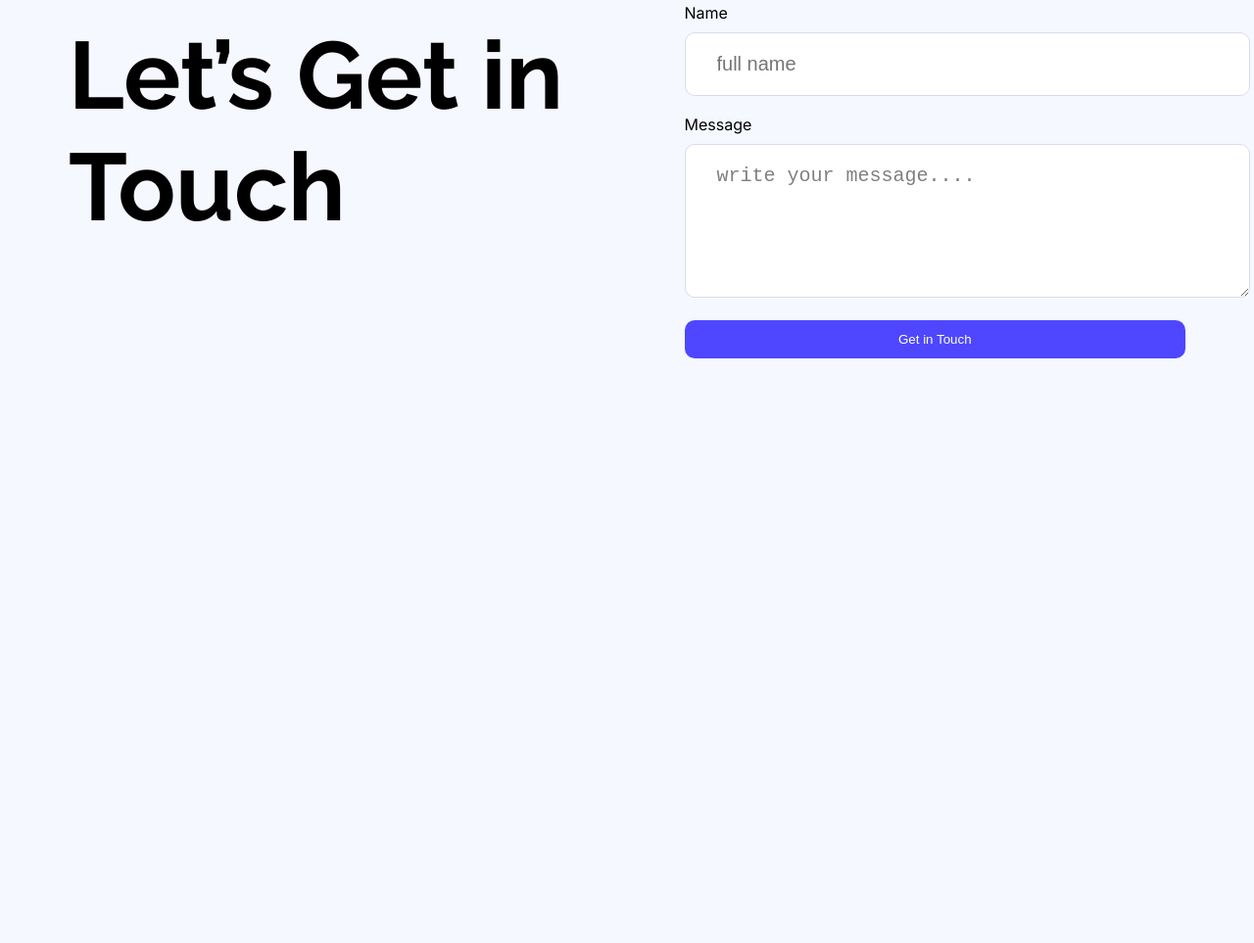
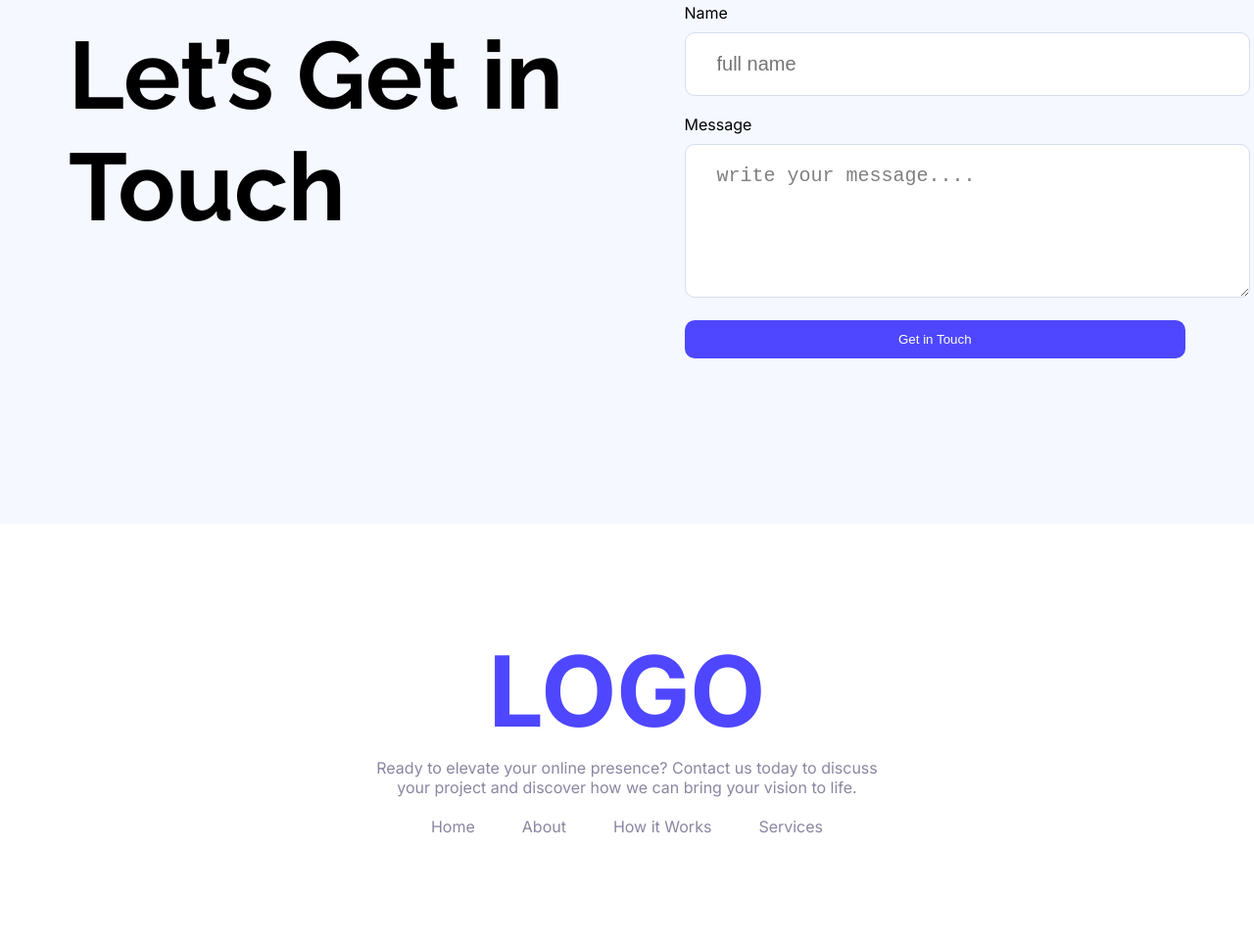
Before and after one commit to biresh375/B12A01-landing-launchpad, a plain HTML site: page index.html in a window 1280 px wide. Shown: the part 1958-2921 px from the top of the page at 98% size. Before the commit the page ends 2479 px from the top, so only its background shows below. Drawn offline with Linux system fonts and the light colour scheme.

Commit message:
added footer section

```diff
--- a/index.html
+++ b/index.html
@@ -69,6 +69,18 @@
     </main>
 
     <footer>
+        <div class="about_us">
+            <h1 class="logo">
+                LOGO
+            </h1>
+            <p class="subtitle">Ready to elevate your online presence? Contact us today to discuss <br> your project and discover how we can bring your vision to life.</p>
+            <div class="about_us_link">
+                <a href="">Home</a>
+                <a href="">About</a>
+                <a href="">How it Works</a>
+                <a href="">Services</a>
+            </div>
+        </div>
 
     </footer>
 </body>
--- a/style/style.css
+++ b/style/style.css
@@ -133,6 +133,8 @@ margin-bottom: 23px;
     gap: 117px;
     padding: 71px 0;
     height: 632px;
+    margin-bottom: 14px;
+
   }
   .touch_title{
     font-weight: bold;
@@ -159,3 +161,36 @@ margin-bottom: 23px;
 
     width: 100%;
   }
+  /* footer section style */
+  .about_us{
+    width: 100%;
+    height: 428px;
+    background-color: #FFFFFF;
+    text-align: center;
+    display: flex;
+   flex-direction: column;
+
+    justify-content: center;
+
+  }
+  .logo{
+    font-size: 100px;
+    color: #4E47FF;
+
+    margin-bottom: 8px;
+  }
+  .subtitle{
+    color: #8987A1;
+    margin-bottom: 20px;
+  }
+  .about_us_link{
+    display: flex;
+    gap:48px ;
+    align-items: center;
+    justify-content: center;
+  }
+  .about_us_link a{
+    color: #8987A1;
+    text-decoration: none;
+
+  }
```
